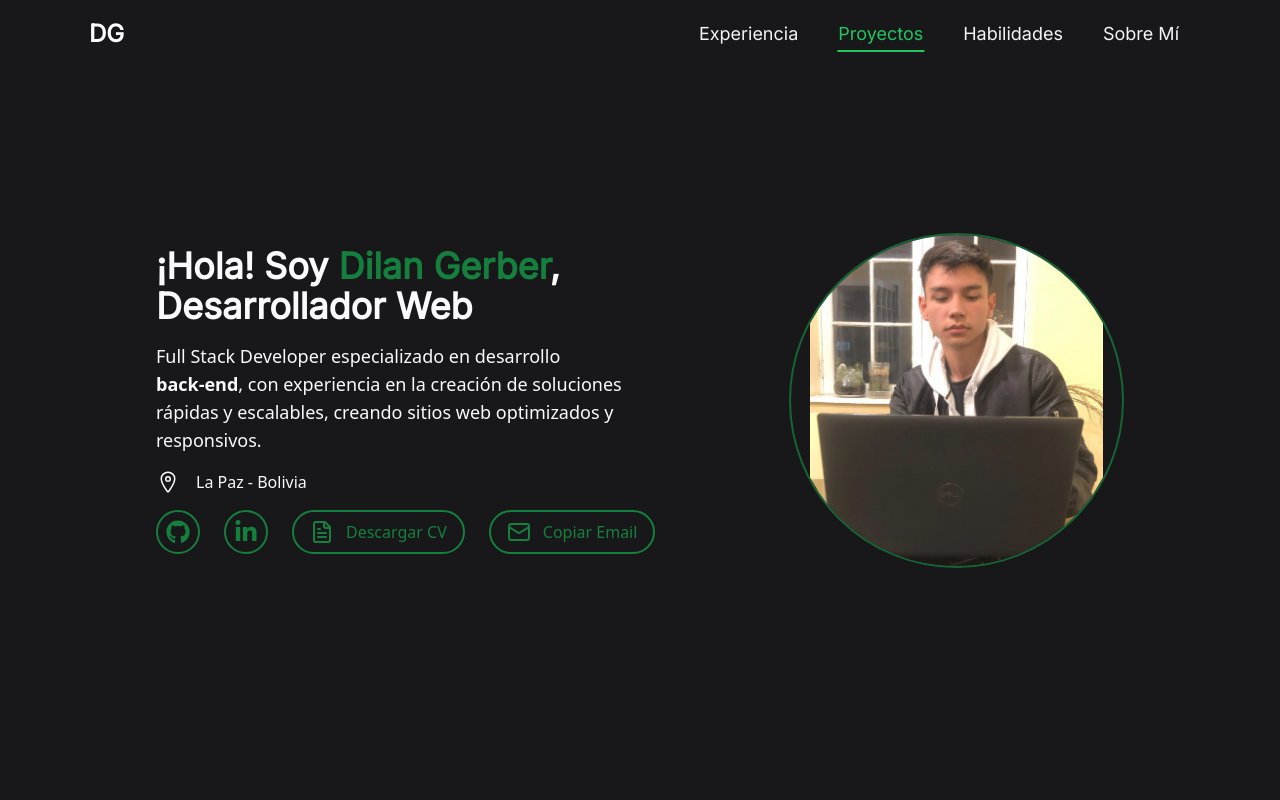
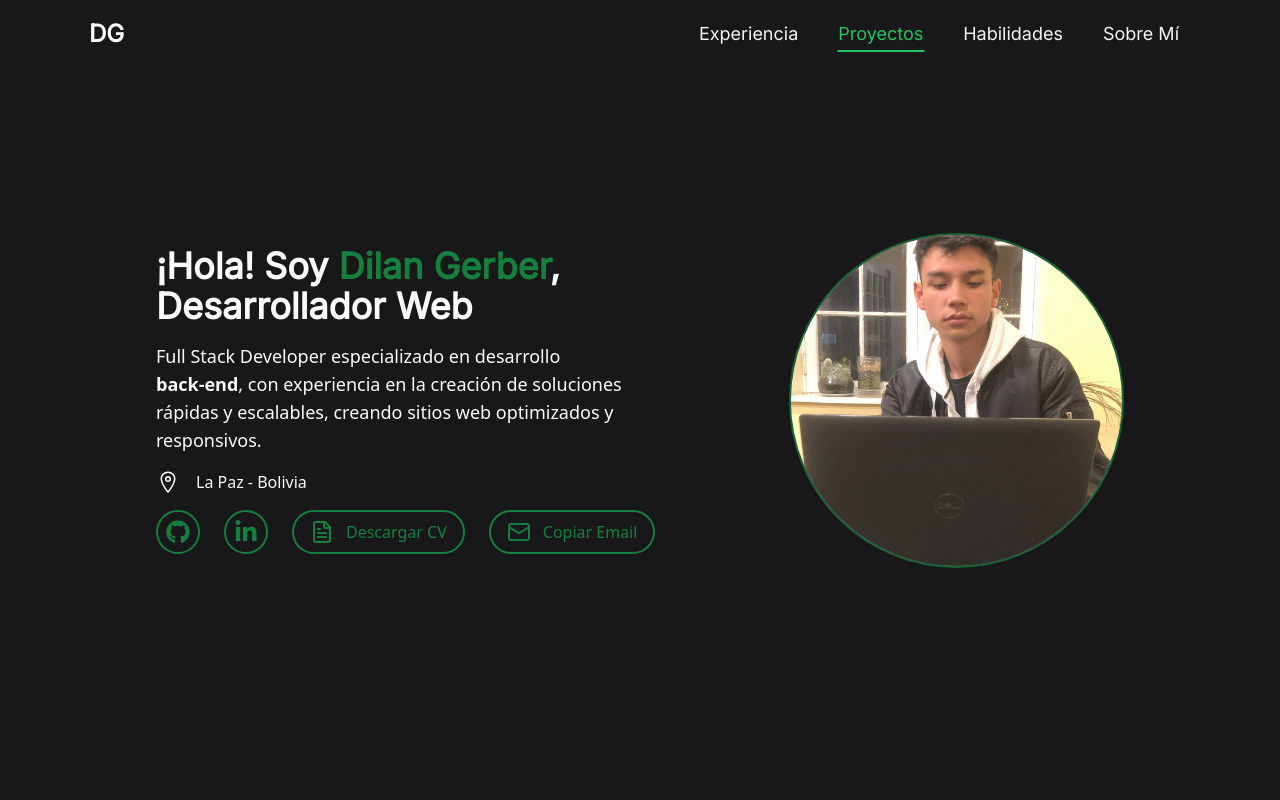
Before and after one commit to DilanGerber/portfolio-dilan, a Next.js app: page / in a window 1280 px wide. Shown: the top 800 px of the page. Built offline with nearby package versions, Linux system fonts and the light colour scheme.

Commit message:
imagenes

```diff
--- a/src/components/home/AboutMe.jsx
+++ b/src/components/home/AboutMe.jsx
@@ -20,16 +20,18 @@ const AboutMe = () => {
         before:transition-all before:duration-300
         hover:before:bg-[radial-gradient(circle_at_center,_rgba(34,197,94,0.6)_25%,_transparent_60%)]
         hover:border-green-500 hover:shadow-[0_0_30px_5px_rgba(34,197,94,0.5)]'>
+
                 <Image
-                    src='/assets/Dilan-Gerber-Image-3.webp'
-                    alt='Dilan Gerber'
-                    width={300}
-                    height={300}
-                    className=' object-cover w-full h-full transition-all duration-300 group-hover:scale-105'
-                    priority={false} // No la carga de inmediato
-                    loading="lazy"  // Asegura que el navegador la cargue en diferido
-                    placeholder="blur" // Opcional: Pre-carga con un desenfoque (si la imagen está optimizada en `next.config.js`)
-                    blurDataURL="/assets/Dilan-Gerber-Image-5-blur.webp" // Usa una versión ligera como placeholder
+                      src="/assets/Dilan-Gerber-Image-3.webp"
+                      alt="Dilan Gerber"
+                      width={200} // Define un tamaño realista
+                      height={200}
+                      sizes="(max-width: 768px) 300px, (max-width: 1024px) 450px, 900px"
+                      className="object-cover w-full h-full transition-all duration-300 group-hover:scale-105"
+                      priority={false}
+                      loading="lazy"
+                    //   placeholder="blur"
+                    //   blurDataURL="/assets/Dilan-Gerber-Image-5-blur.webp"
                 />
                 </div>
             </div>
--- a/src/components/home/Landing.jsx
+++ b/src/components/home/Landing.jsx
@@ -68,16 +68,17 @@ const Landing = () => {
         hover:before:bg-[radial-gradient(circle_at_center,_rgba(34,197,94,0.6)_25%,_transparent_60%)]
         hover:border-green-500 hover:shadow-[0_0_30px_5px_rgba(34,197,94,0.5)]"
       >
-        <Image
-          src="/assets/Dilan-Gerber-Image-5.webp"
-          alt="Dilan Gerber"
-          fill
-          className="object-contain transition-all duration-300 group-hover:scale-105"
-          priority={false} // No la carga de inmediato
-          loading="lazy"  // Asegura que el navegador la cargue en diferido
-          placeholder="blur" // Opcional: Pre-carga con un desenfoque (si la imagen está optimizada en `next.config.js`)
-          blurDataURL="/assets/Dilan-Gerber-Image-5-blur.webp" // Usa una versión ligera como placeholder
-        />
+        <div className="absolute inset-0 bg-gray-300 animate-pulse"></div>
+          <Image
+            src="/assets/Dilan-Gerber-Image-5.webp"
+            alt="Dilan Gerber"
+            fill
+            sizes="(max-width: 768px) 300px, (max-width: 1024px) 335px"
+            className="object-cover transition-all duration-300 group-hover:scale-105"
+            priority={true} // La imagen principal se carga antes
+            // placeholder="blur"
+            // blurDataURL="/assets/Dilan-Gerber-Image-5-blur.webp"
+            />
       </div>
     </div>
     </section>
```
